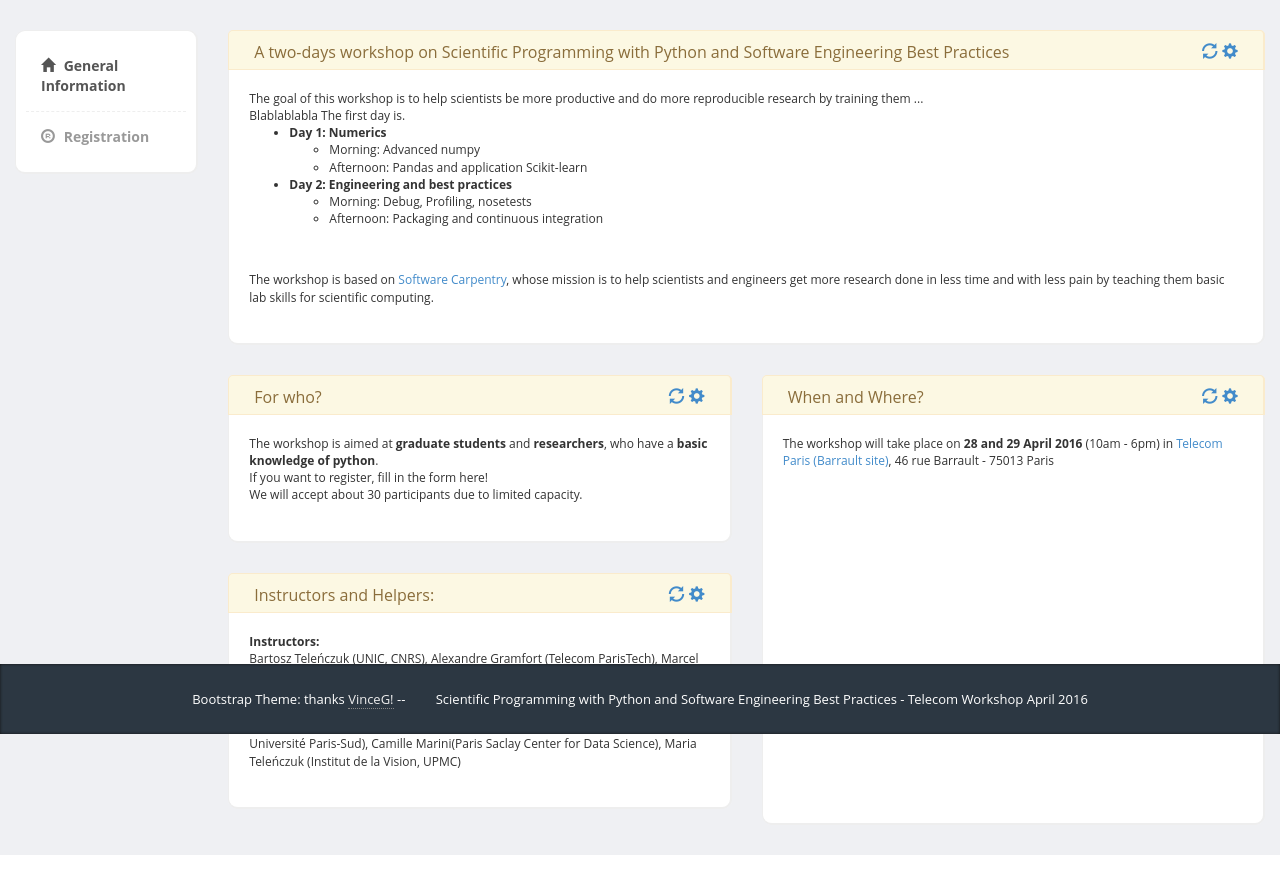
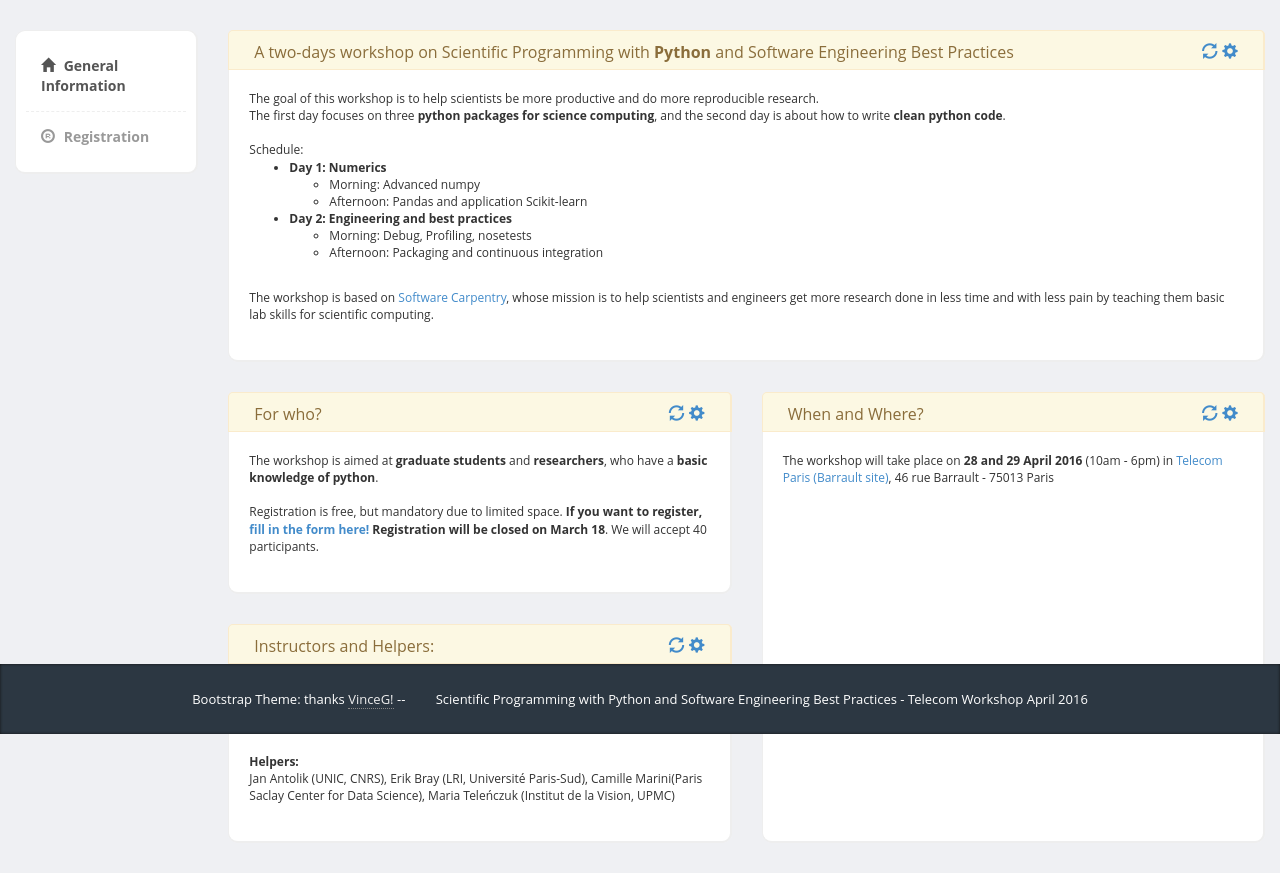
Before and after one commit to camillemarini/ws_telecom, a Django app: page / in a window 1280 px wide. Shown: the part 66-939 px from the top of the page. Run offline with Django 3.2, Linux system fonts and the light colour scheme; some libraries are stand-ins or nearby versions.

Commit message:
registration ok

```diff
--- a/frontapp/models.py
+++ b/frontapp/models.py
@@ -43,3 +43,6 @@ class Probicipant(models.Model):
     python_level = models.CharField(max_length=3,
                                     choices=LEVEL_CHOICES,
                                     default='BEG')
+
+    def __unicode__(self):
+        return self.first_name, self.last_name
--- a/frontapp/templates/frontapp/index.html
+++ b/frontapp/templates/frontapp/index.html
@@ -6,16 +6,16 @@
 
     <div class="col-md-12 panel-warning">
         <div class="content-box-header panel-heading">
-            <div class="panel-title ">A two-days workshop on Scientific Programming with Python and Software Engineering Best Practices</div>
+            <div class="panel-title ">A two-days workshop on Scientific Programming with <b>Python</b> and Software Engineering Best Practices</div>
             <div class="panel-options">
                 <a href="#" data-rel="collapse"><i class="glyphicon glyphicon-refresh"></i></a>
                 <a href="#" data-rel="reload"><i class="glyphicon glyphicon-cog"></i></a>
             </div>
         </div>
         <div class="content-box-large box-with-header">
-The goal of this workshop is to help scientists be more productive and do more reproducible research by training them ... <br>
-Blablablabla
-The first day is. <br>
+            The goal of this workshop is to help scientists be more productive and do more reproducible research. <br>
+The first day focuses on three <b>python packages for science computing</b>, and the second day is about how to write <b>clean python code</b>. <br><br>
+Schedule:
             <ul>
                 <li><b>Day 1: Numerics</b></li>
                     <ul>
@@ -28,10 +28,10 @@ The first day is. <br>
                         <li>Afternoon: Packaging and continuous integration</li>
                     </ul>
             </ul>
-<br><br>
+<br>
 The workshop is based on <a href="http://software-carpentry.org/">Software Carpentry</a>,
 whose mission is to help scientists and engineers get more research done in less time and with less pain by teaching them basic lab skills for scientific computing.
-            <br /><br />
+        <br /><br />
         </div>
     </div>
 
@@ -45,9 +45,9 @@ whose mission is to help scientists and engineers get more research done in less
             </div>
         </div>
         <div class="content-box-large box-with-header">
-The workshop is aimed at <b>graduate students</b> and <b>researchers</b>, who have a <b>basic knowledge of python</b>. <br>
-If you want to register, fill in the form here! <br>
-We will accept about 30 participants due to limited capacity.
+            The workshop is aimed at <b>graduate students</b> and <b>researchers</b>, who have a <b>basic knowledge of python</b>. <br><br>
+Registration is free, but mandatory due to limited space. <b>If you want to register, <a href="{% url 'frontapp:registration' %}">fill in the form here!</a> Registration will be closed on {{ deadline_registration }}</b>.
+We will accept 40 participants.
         <br /><br />
         </div>
         <div class="content-box-header panel-heading">
@@ -62,7 +62,7 @@ We will accept about 30 participants due to limited capacity.
             <b>Instructors:</b><br>
             Bartosz Teleńczuk (UNIC, CNRS), Alexandre Gramfort (Telecom ParisTech), Marcel Stimberg (Institut de la Vision, UPMC), and Andrew Davison (UNIC, CNRS)<br><br>
             <b>Helpers:</b><br>
-            Jan Antolik (UNIC, CNRS), Loïc Estève (Pariétal, Inria), Samuel Lelièvre (LMO, Université Paris-Sud), Camille Marini(Paris Saclay Center for Data Science), Maria Teleńczuk (Institut de la Vision, UPMC)
+            Jan Antolik (UNIC, CNRS), Erik Bray (LRI, Université Paris-Sud), Camille Marini(Paris Saclay Center for Data Science), Maria Teleńczuk (Institut de la Vision, UPMC)
 
         <br /><br />
         </div>
--- a/frontapp/urls.py
+++ b/frontapp/urls.py
@@ -3,4 +3,6 @@ from . import views
 
 urlpatterns = [
     url(r'^$', views.index, name='index'),
+    url(r'^registration$', views.registration, name='registration'),
+    url(r'^registration_ok$', views.registration_ok, name='registration_ok'),
 ]
--- a/frontapp/views.py
+++ b/frontapp/views.py
@@ -1,6 +1,27 @@
-from django.shortcuts import render
-# Create your views here.
+from django.shortcuts import render, redirect
+from frontapp.forms import ProbicipantForm
+
+deadline_registration = 'March 18'
+info_registration = 'March 22'
 
 
 def index(request):
-    return render(request, 'frontapp/index.html', {'ola': 'ola'})
+    return render(request, 'frontapp/index.html',
+                  {'deadline_registration': deadline_registration})
+
+
+def registration(request):
+    if request.method == 'POST':
+        form = ProbicipantForm(request.POST)
+        if form.is_valid():
+            form.save()
+            return redirect("/registration_ok")
+    else:
+        form = ProbicipantForm()
+
+    return render(request, 'frontapp/registration.html', {'form': form})
+
+
+def registration_ok(request):
+    return render(request, 'frontapp/registration_ok.html',
+                  {'info_registration': info_registration})
--- a/templates/base.html
+++ b/templates/base.html
@@ -53,7 +53,7 @@
                 <ul class="nav">
                     <!-- Main menu -->
                     <li class="current"><a href="{% url 'frontapp:index' %}"><i class="glyphicon glyphicon-home"></i> General Information</a></li>
-                    <li><a href="{% url 'frontapp:index' %}"><i class="glyphicon glyphicon-registration-mark"></i> Registration</a></li>
+                    <li><a href="{% url 'frontapp:registration' %}"><i class="glyphicon glyphicon-registration-mark"></i> Registration</a></li>
                     <!--<li class="submenu">
                          <a href="#">
                             <i class="glyphicon glyphicon-list"></i> Pages
```
Also changed, not shown: frontapp/forms.py (added, +8 -0 lines), frontapp/templates/frontapp/registration.html (added, +26 -0 lines), frontapp/templates/frontapp/registration_ok.html (added, +13 -0 lines), db.sqlite3, 4 other files.
